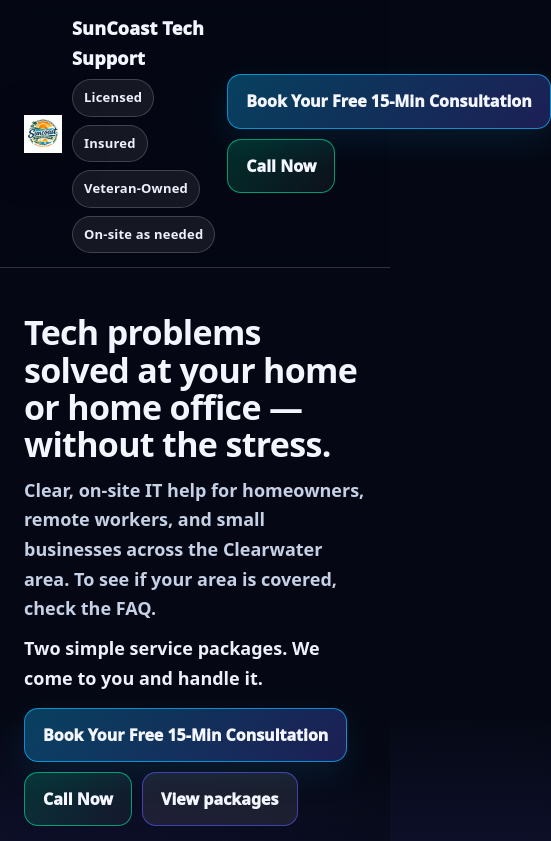
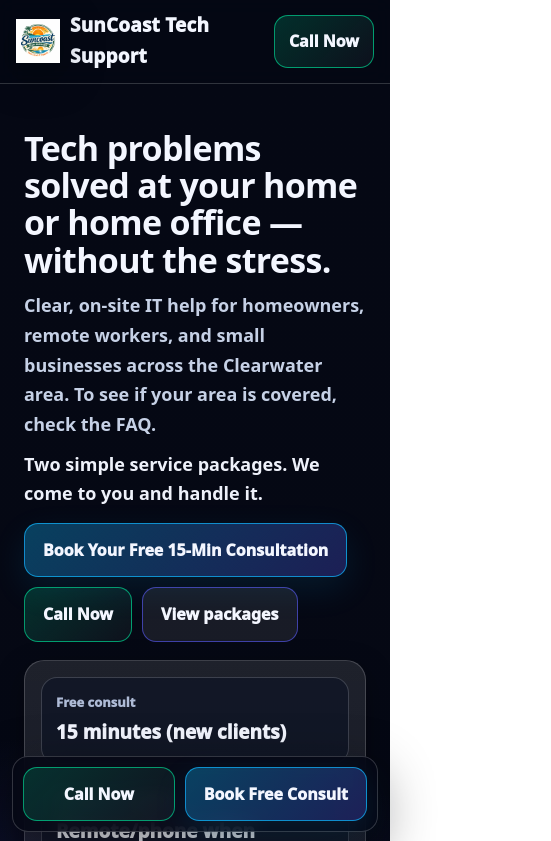
Before and after one commit to 88BitDH/SunCoastTechSupport, a plain HTML site: page index.html in a window 390 px wide. Shown: the top 841 px of the page, 551 px wide, since content can reach past the window. Drawn offline with Linux system fonts and the light colour scheme.

Commit message:
Update index.html
suncoast_index_v13_mobilebar_collapse_no_cash

```diff
--- a/index.html
+++ b/index.html
@@ -335,6 +335,49 @@
       font-size:14px;
     }
     .footRow{ display:flex; flex-wrap:wrap; align-items:center; justify-content:space-between; gap:10px; }
+
+    /* ===== Mobile accessibility & conversion ===== */
+    @media (max-width: 720px){
+      body{ font-size:19px; }
+      .nav{ padding:10px 16px; }
+      .logo-img{ width:44px; height:44px; }
+
+      /* Reduce header crowding */
+      .tagline-badges{ display:none; }
+
+      /* Keep only Call Now in header on mobile (Book stays in hero + bottom bar) */
+      header .ctaRow a.btn.primary{ display:none; }
+      header .ctaRow{ gap:8px; }
+      header .ctaRow a.btn.call{ padding:12px 14px; }
+
+      /* Breathing room for fixed bottom bar */
+      main.wrap{ padding-bottom:88px; }
+    }
+
+    /* Collapsing header on scroll */
+    header.is-compact .nav{ padding:8px 16px; }
+    header.is-compact .logo-img{ width:36px; height:36px; }
+    header.is-compact .tagline-badges{ display:none; }
+    header.is-compact .btn{ padding:10px 12px; font-size:15px; }
+
+    /* Mobile sticky bottom CTA bar */
+    .mobileBar{
+      position:fixed;
+      left:12px; right:12px; bottom:12px;
+      display:none;
+      gap:10px;
+      padding:10px;
+      border-radius:16px;
+      border:1px solid var(--border);
+      background: rgba(5,8,20,.86);
+      backdrop-filter: blur(10px);
+      box-shadow: 0 18px 55px rgba(0,0,0,.45);
+      z-index:999;
+    }
+    .mobileBar a{ flex:1; }
+    @media (max-width: 720px){
+      .mobileBar{ display:flex; }
+    }
   </style>
 </head>
 
@@ -462,7 +505,7 @@
           Additional computers can be handled during the same visit. Scope and pricing are confirmed during the free consultation.
         </div>
 
-        <div class="fine"><strong>Payment:</strong> credit card or cash.</div>
+        <div class="fine"><strong>Payment:</strong> credit card.</div>
       </div>
 
       <!-- RIGHT: Package B -->
@@ -616,7 +659,7 @@
       <details>
         <summary>❓ What payment methods do you accept?</summary>
         <p>
-          We accept <strong>credit card</strong> and <strong>cash</strong>. Payment is due at time of service unless otherwise arranged.
+          We accept <strong>credit card</strong>.. Payment is due at time of service unless otherwise arranged.
         </p>
       </details>
 
@@ -668,7 +711,7 @@
         <form action="https://formspree.io/f/xdaolvby" method="POST" id="leadForm">
 
           <input type="hidden" name="_subject" value="New SunCoast Tech Support Lead" />
-          <input type="hidden" name="_next" value="https://www.suncoasttechsupport.net/#contact" />
+          <input type="hidden" name="_next" value="https://www.suncoasttechsupport.net/thanks.html" />
           <input type="text" name="_gotcha" style="display:none" tabindex="-1" autocomplete="off" />
 <div class="row2">
             <div>
@@ -866,5 +909,10 @@
   })();
 </script>
 
+<div class="mobileBar" role="navigation" aria-label="Quick actions">
+  <a class="btn call" href="tel:+17736698868" aria-label="Call SunCoast Tech Support">Call Now</a>
+  <a class="btn primary" href="#contact" aria-label="Book a free 15-minute consultation">Book Free Consult</a>
+</div>
+
 </body>
 </html>
```
